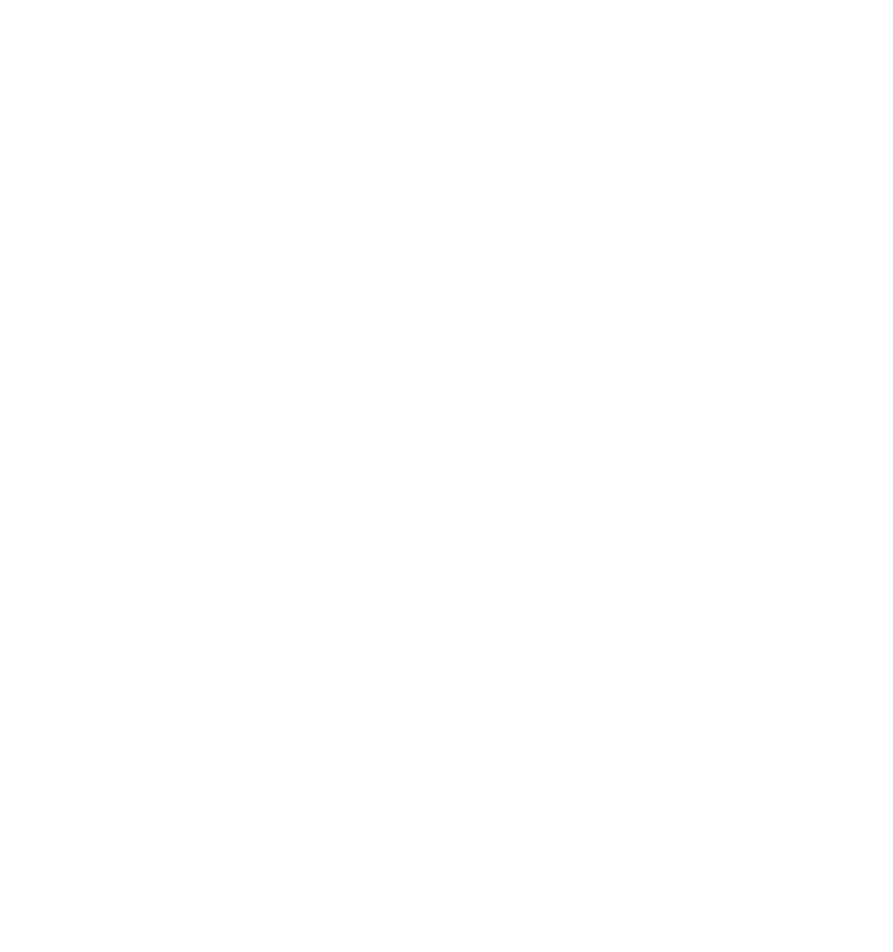
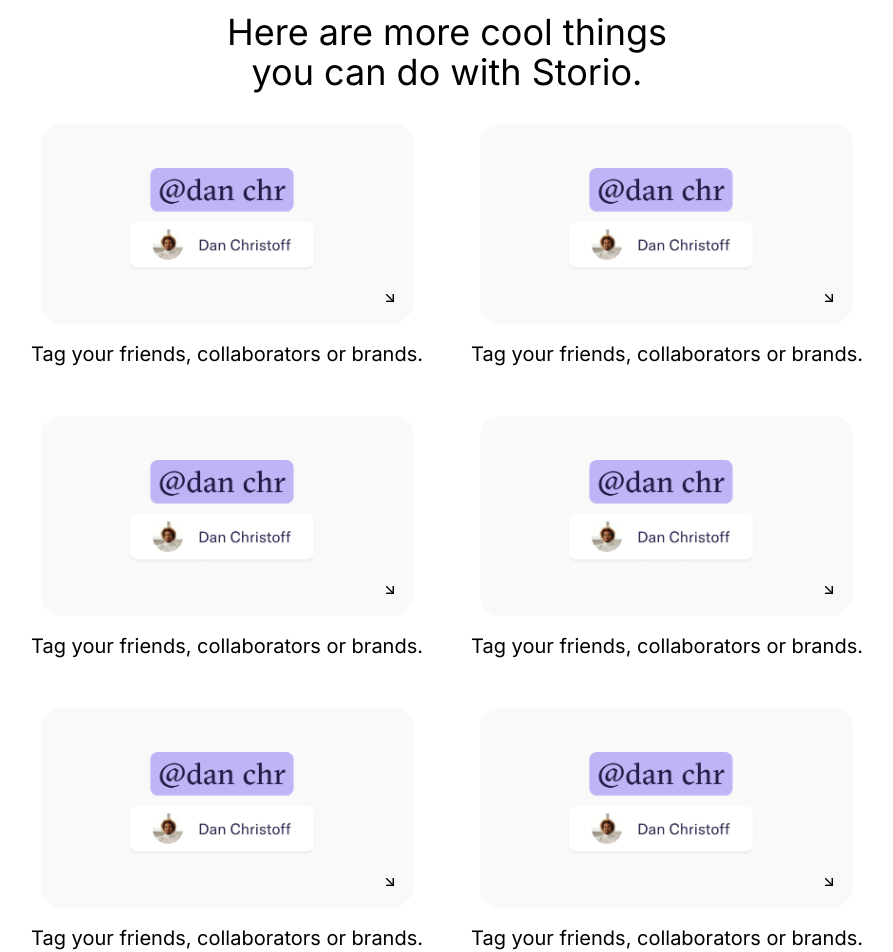
Before and after one commit to dajawhite/Of-Age, a Next.js app in the folder of-age-app/: page / in a window 1280 px wide. Shown: the part 6460-7412 px from the top of the page, without its empty margins (193-1086 px from the left). Before the commit the page ends 6856 px from the top, so only its background shows below. Built offline with nearby package versions, Linux system fonts and the light colour scheme.

Commit message:
more cool things section

```diff
--- a/of-age-app/src/app/globals.css
+++ b/of-age-app/src/app/globals.css
@@ -653,3 +653,9 @@
   display: block;
   object-fit: cover;
 }
+
+.image-para-pair img{
+  width: 373px;
+  height: 200px;
+  border-radius:20px;
+}
--- a/of-age-app/src/app/page.tsx
+++ b/of-age-app/src/app/page.tsx
@@ -146,7 +146,7 @@
       </section>
 
       {/* featured stories w uni rep */}
-      <section className='h-screen mt-24'>
+      <section className='h-screen mt-64'>
         <div className='flex justify-center'>
           <h2 className='text-4xl text-center'>Imagine how your stories <br/>could look on Storio</h2>
         </div>
@@ -154,7 +154,38 @@
       </section>
 
       {/* featured stories w uni rep */}
-      <section className='h-screen'>
+      <section className='h-screen mt-64 pb-8'>
+        <div className='flex justify-center'>
+          <h2 className='text-4xl text-center'>Here are more cool things <br/>you can do with Storio.</h2>
+        </div>
+        <div className='grid grid-cols-2 gap-12 px-16 mt-8'>
+          <div className="image-para-pair flex flex-col items-center justify-center justify-self-end">
+            <img src="/cool-thing.png" alt="Description of Image 1" className=""/>
+            <p className="text-xl mt-4 text-center">Tag your friends, collaborators or brands.</p>
+          </div>
+          <div className="image-para-pair flex flex-col justify-center items-center justify-self-start">
+            <img src="/cool-thing.png" alt="Description of Image 1" className=""/>
+            <p className="text-xl mt-4  text-center ">Tag your friends, collaborators or brands.</p>
+          </div>
+          <div className="image-para-pair flex flex-col justify-center items-center justify-self-end">
+            <img src="/cool-thing.png" alt="Description of Image 1" className=""/>
+            <p className="text-xl mt-4  text-center">Tag your friends, collaborators or brands.</p>
+          </div>
+          <div className="image-para-pair flex flex-col justify-center items-center justify-self-start">
+            <img src="/cool-thing.png" alt="Description of Image 1" className=""/>
+            <p className="text-xl mt-4  text-center">Tag your friends, collaborators or brands.</p>
+          </div>
+          <div className="image-para-pair flex flex-col justify-center items-center justify-self-end">
+            <img src="/cool-thing.png" alt="Description of Image 1" className=""/>
+            <p className="text-xl mt-4  text-center">Tag your friends, collaborators or brands.</p>
+          </div>
+          <div className="image-para-pair flex flex-col justify-center items-center justify-self-start">
+            <img src="/cool-thing.png" alt="Description of Image 1" className=""/>
+            <p className="text-xl mt-4  text-center">Tag your friends, collaborators or brands.</p>
+          </div>
+
+        </div>
+
 
       </section>
 
```
Also changed, not shown: of-age-app/public/cool-thing.png (added).
